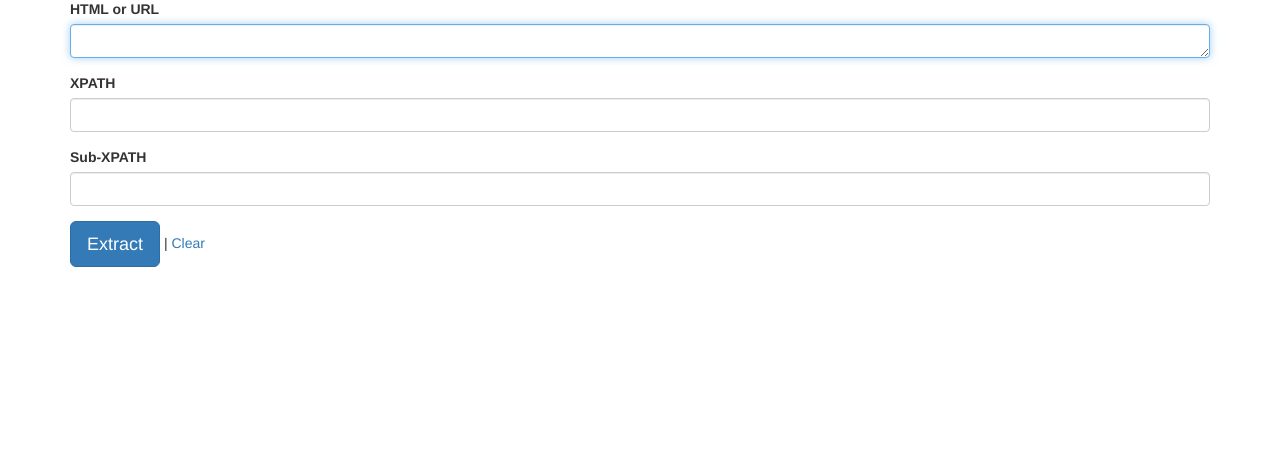
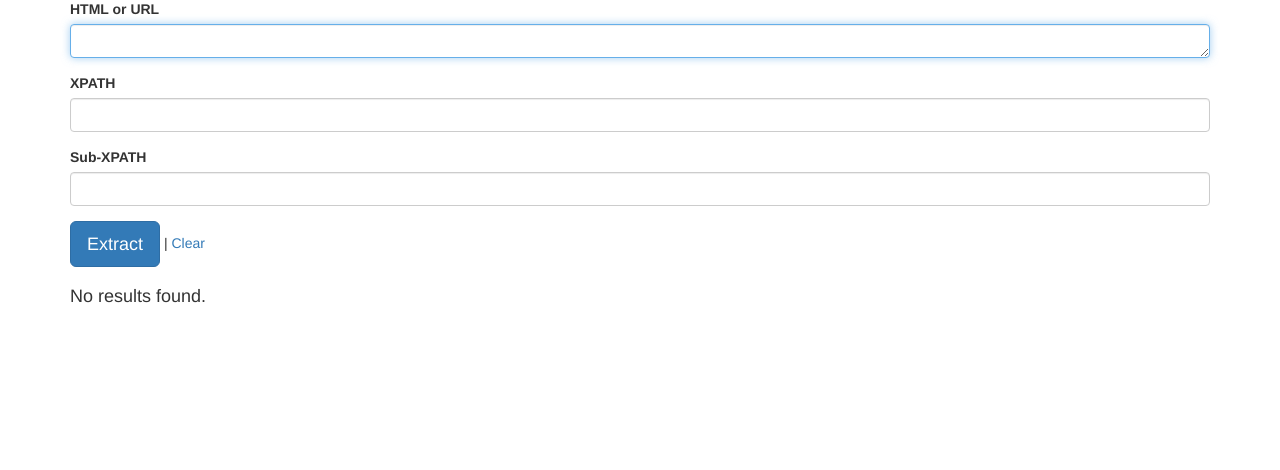
Before and after one commit to horva/xpath-extractor, a Flask app: page / in a window 1280 px wide. Shown: the part 71-541 px from the top of the page. Run offline with Flask 2, Linux system fonts and the light colour scheme; parts of the project's set-up code (start-up, migrations or seed data) failed here and were passed over; some libraries are stand-ins or nearby versions.

Commit message:
Update results message presentation

```diff
--- a/app.py
+++ b/app.py
@@ -14,7 +14,6 @@ def home():
         try:
             result, html, xpath, subxpath = form.resolve()
             form = XPathExtractorForm(html=html, xpath=xpath, subxpath=subxpath)
-            message = 'Found following results:' if result else 'No results.'
         except Exception as ex:
             message = unicode(ex)
     return render_template('base.html', form=form, result=result, message=message)
--- a/static/css/style.css
+++ b/static/css/style.css
@@ -14,6 +14,10 @@
     color: #a97c50;
     font-weight: 200;
     font-size: 80%;
+}
+
+.results-holder {
+    margin-top: 20px;
 }
 
 .result {
--- a/templates/base.html
+++ b/templates/base.html
@@ -67,6 +67,7 @@
             <button type="submit" class="btn btn-primary btn-lg">Extract</button>
             | <a href="/">Clear</a>
         </form>
+        <div class="results-holder">
             {% if message %}
                 <div class="message">
                     {{ message }}
@@ -77,7 +78,7 @@
                     {% for i, subresults in result %}
                         <h4>
                             Results for element {{ i }}
-                        <span class="label label-{{ subresults and "default" or "warning" }}">{{ subresults|length }} found</span>
+                            <span class="label label-{{ subresults and "info" or "warning" }}">{{ subresults|length }} found</span>
                         </h4>
                         {% if subresults %}
                             <ul class="result list-group">
@@ -88,13 +89,17 @@
                         {% endif %}
                     {% endfor %}
                 {% else %}
+                    <h4><span class="label label-{{ result and "info" or "warning" }}">{{ result|length }}</span> results found</h4>
                     <ul class="result list-group">
                         {% for line in result %}
                             <li class="list-group-item">{{ line }}</li>
                         {% endfor %}
                     </ul>
                 {% endif %}
+            {% else %}
+                <h4>No results found.</h4>
             {% endif %}
+        </div>
     </div>
 </body>
 </html>
```
Lines whose indentation alone changed are shown as unchanged.
